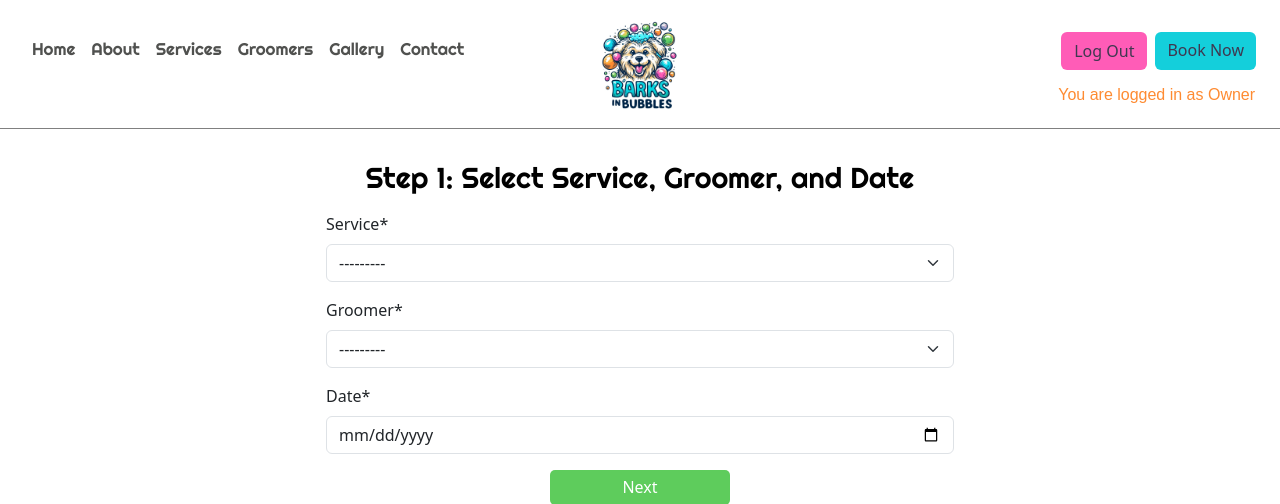
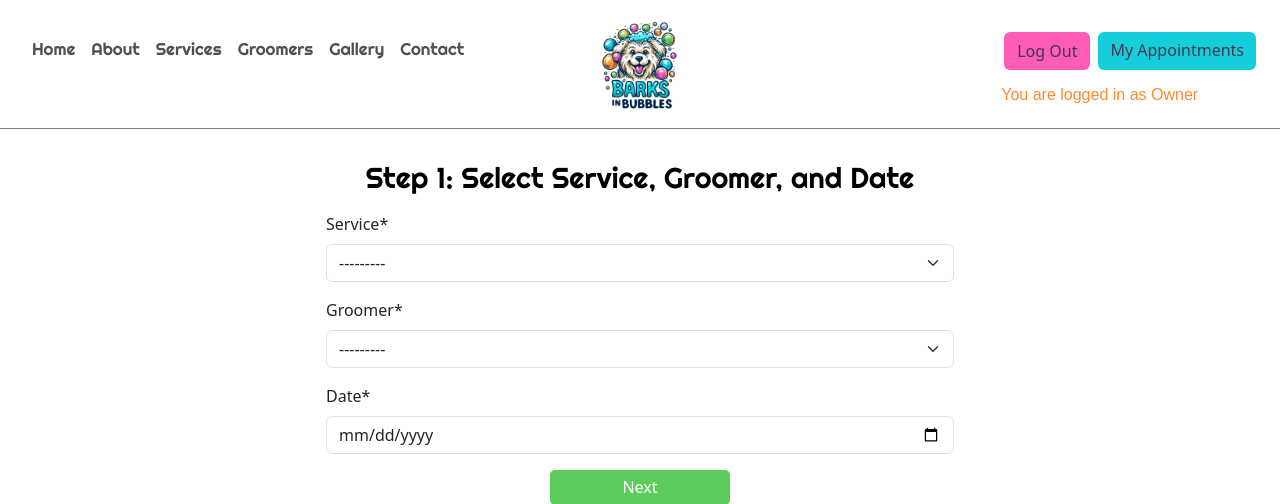
Before and after one commit to KatePaulauskas/dog-grooming-salon, a Django app: page /appointment/ in a window 1280 px wide. Shown: the top 504 px of the page. Run offline with Django 4.2, Linux system fonts and the light colour scheme; a user stored in the database is signed in; data comes from the database, SQL or seed files in the repository; some libraries are stand-ins or nearby versions; some web fonts are replaced.

Commit message:
Modify header buttons for improved UX

```diff
--- a/templates/base.html
+++ b/templates/base.html
@@ -103,11 +103,12 @@
                     <div class="header-buttons d-flex flex-column flex-md-row my-md-2 mx-3">
                         {% if user.is_authenticated %}
                         <a href="{% url 'account_logout' %}" class="btn btn-logout me-2 mt-2 {% if request.path == logout_url %}active{% endif %}" aria-current="page">Log Out</a>
+                        <a href="{% url 'my_appointments' %}" class="btn btn-book me-2 mt-2">My Appointments</a>
                         {% else %}
-                        <!-- Redirect to the Appointment booking page after login. Source: https://realpython.com/django-redirects/ -->
-                        <a href="{% url 'account_login' %}?next={% url 'book_appointment_step_one' %}" class="btn btn-login me-2 mt-2 {% if request.path == login_url %}active{% endif %}" aria-current="page">Log In</a>
+                        <!-- Redirect to My Appointments page after login. Source: https://realpython.com/django-redirects/ -->
+                        <a href="{% url 'account_login' %}?next={% url 'my_appointments' %}" class="btn btn-login me-2 mt-2 {% if request.path == login_url %}active{% endif %}" aria-current="page">Log In</a>
+                        <a href="{% url 'my_appointments' %}" class="btn btn-book me-2 mt-2">Book Now</a>
                         {% endif %}
-                        <a href="{% url 'book_appointment_step_one' %}" class="btn btn-book me-2 mt-2">Book Now</a>
                     </div>
                     <!-- Authentication messages -->
                     <div class="auth d-none d-lg-block">
```
